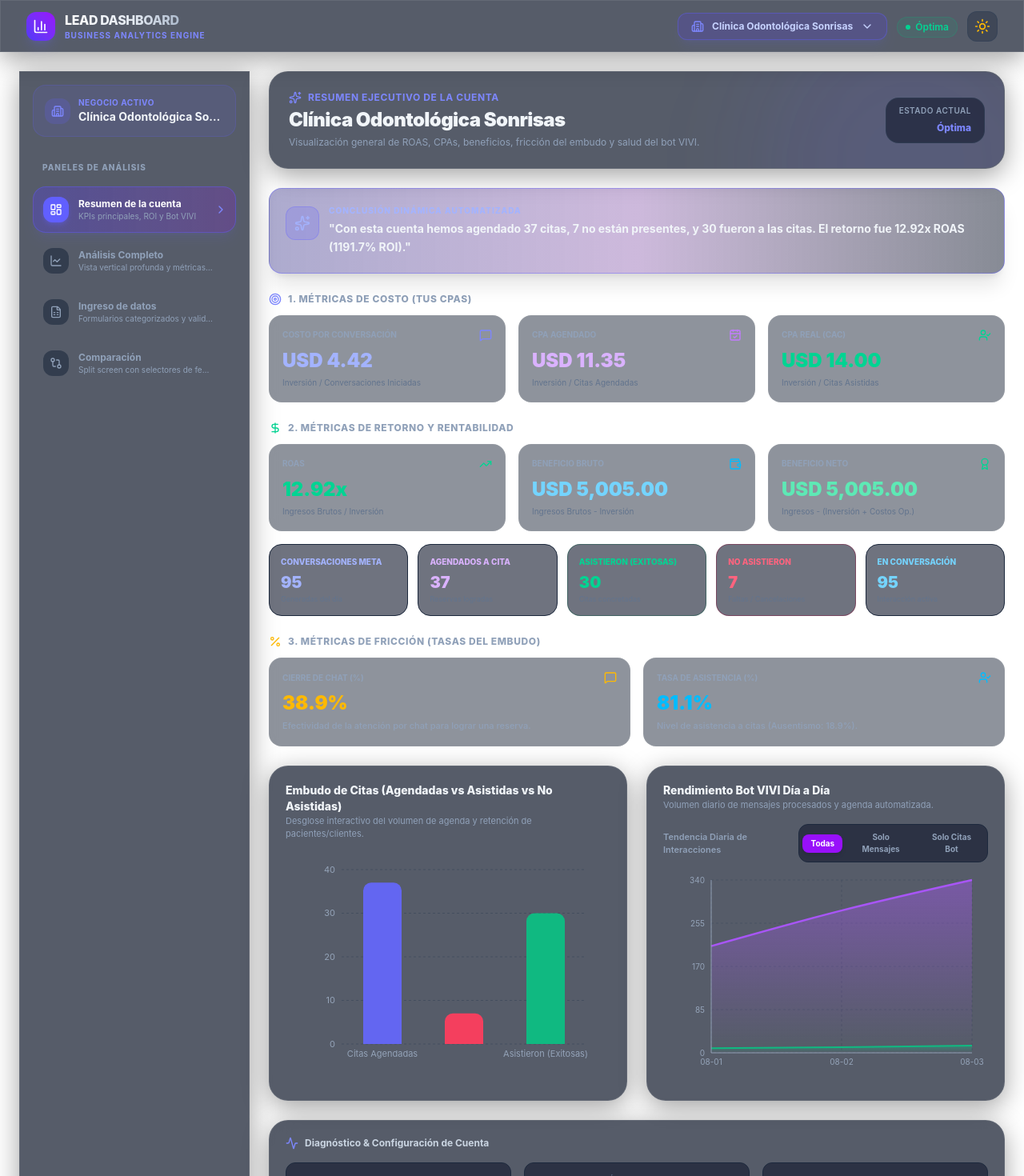
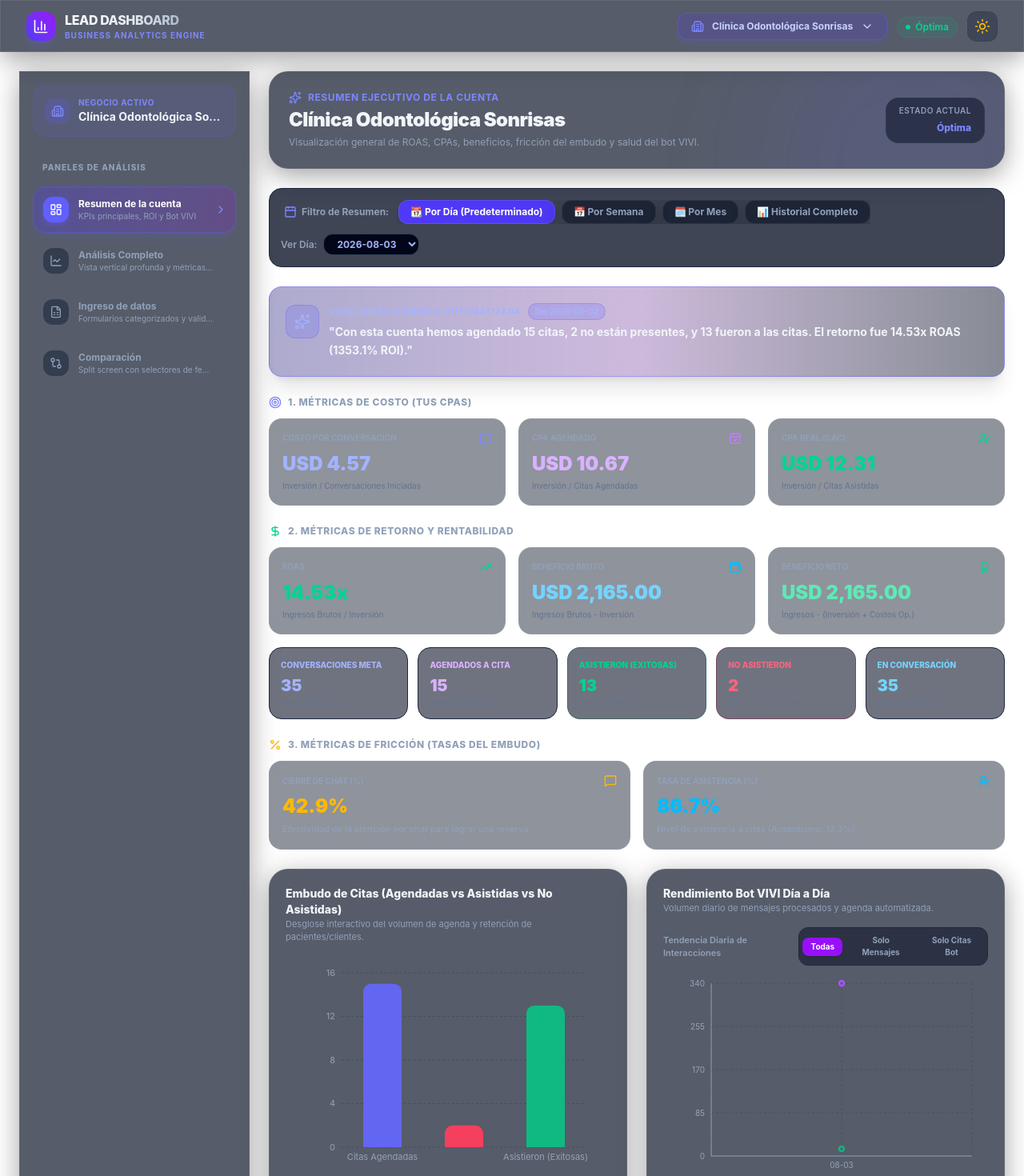
Before and after one commit to Jvasquez-45/lead-dashboard, a React (Vite) app: page / in a window 1280 px wide. Shown: the top 1470 px of the page at 80% size. Built offline with nearby package versions, Linux system fonts and the light colour scheme.

Commit message:
feat(summary): add time period filter buttons (day default, week, month, all) to AccountSummaryView

```diff
--- a/src/views/AccountSummaryView.jsx
+++ b/src/views/AccountSummaryView.jsx
@@ -1,4 +1,4 @@
-import React from 'react';
+import React, { useState, useMemo, useEffect } from 'react';
 import {
   TrendingUp,
   DollarSign,
@@ -15,19 +15,80 @@ import {
   Target,
   Percent,
   Award,
-  Wallet
+  Wallet,
+  Calendar
 } from 'lucide-react';
 import { useBusiness } from '../context/BusinessContext';
-import { formatCurrency, formatPercent, formatNumber } from '../utils/metrics';
+import { formatCurrency, formatPercent, formatNumber, calculateMetrics } from '../utils/metrics';
 import { AppointmentsFunnelChart } from '../components/charts/AppointmentsFunnelChart';
 import { ViviBotPerformanceChart } from '../components/charts/ViviBotPerformanceChart';
 
 export const AccountSummaryView = () => {
-  const { activeBusiness, metrics } = useBusiness();
+  const { activeBusiness } = useBusiness();
 
   if (!activeBusiness) return null;
 
-  const records = activeBusiness.records || [];
+  const rawRecords = activeBusiness.records || [];
+
+  // Order records by date descending
+  const sortedRecords = useMemo(() => {
+    return [...rawRecords].sort((a, b) => new Date(b.date) - new Date(a.date));
+  }, [rawRecords]);
+
+  // Extract unique dates sorted descending
+  const uniqueDates = useMemo(() => {
+    const dates = sortedRecords.map((r) => r.date).filter(Boolean);
+    return Array.from(new Set(dates));
+  }, [sortedRecords]);
+
+  const [timeFilter, setTimeFilter] = useState('day'); // 'day' (default) | 'week' | 'month' | 'all'
+  const [selectedDay, setSelectedDay] = useState(uniqueDates[0] || '');
+
+  // Keep selectedDay updated if dataset changes
+  useEffect(() => {
+    if (uniqueDates.length > 0 && (!selectedDay || !uniqueDates.includes(selectedDay))) {
+      setSelectedDay(uniqueDates[0]);
+    }
+  }, [uniqueDates, selectedDay]);
+
+  // Filter records based on selected time granularity
+  const filteredRecords = useMemo(() => {
+    if (!sortedRecords || sortedRecords.length === 0) return [];
+
+    const refDateStr = selectedDay || sortedRecords[0]?.date;
+    if (!refDateStr && timeFilter !== 'all') return sortedRecords;
+
+    const refDate = new Date(refDateStr);
+
+    if (timeFilter === 'day') {
+      return sortedRecords.filter((r) => r.date === refDateStr);
+    }
+
+    if (timeFilter === 'week') {
+      const sevenDaysAgo = new Date(refDate);
+      sevenDaysAgo.setDate(sevenDaysAgo.getDate() - 6);
+      return sortedRecords.filter((r) => {
+        const d = new Date(r.date);
+        return d >= sevenDaysAgo && d <= refDate;
+      });
+    }
+
+    if (timeFilter === 'month') {
+      const thirtyDaysAgo = new Date(refDate);
+      thirtyDaysAgo.setDate(thirtyDaysAgo.getDate() - 29);
+      return sortedRecords.filter((r) => {
+        const d = new Date(r.date);
+        return d >= thirtyDaysAgo && d <= refDate;
+      });
+    }
+
+    return sortedRecords; // 'all'
+  }, [sortedRecords, timeFilter, selectedDay]);
+
+  // Dynamically calculate metrics for the filtered view
+  const metrics = useMemo(() => {
+    return calculateMetrics(filteredRecords, activeBusiness.pricing || {});
+  }, [filteredRecords, activeBusiness.pricing]);
 
   return (
     <div className="space-y-6 pb-8">
@@ -62,6 +123,82 @@ export const AccountSummaryView = () => {
         </div>
       </div>
 
+      {/* Time Granularity Filter Bar */}
+      <div className="flex items-center justify-between flex-wrap gap-3 p-3.5 rounded-2xl bg-slate-900/80 border border-slate-800">
+        <div className="flex items-center gap-2 overflow-x-auto">
+          <span className="text-xs font-bold text-slate-400 px-1 flex items-center gap-1.5 shrink-0">
+            <Calendar className="w-4 h-4 text-indigo-400" />
+            <span>Filtro de Resumen:</span>
+          </span>
+
+          <button
+            type="button"
+            onClick={() => setTimeFilter('day')}
+            className={`px-3.5 py-1.5 rounded-xl text-xs font-bold transition-all shrink-0 ${
+              timeFilter === 'day'
+                ? 'bg-indigo-600 text-white shadow-md border border-indigo-400/30'
+                : 'glass-panel text-slate-400 hover:text-slate-200'
+            }`}
+          >
+            📆 Por Día (Predeterminado)
+          </button>
+
+          <button
+            type="button"
+            onClick={() => setTimeFilter('week')}
+            className={`px-3.5 py-1.5 rounded-xl text-xs font-bold transition-all shrink-0 ${
+              timeFilter === 'week'
+                ? 'bg-purple-600 text-white shadow-md border border-purple-400/30'
+                : 'glass-panel text-slate-400 hover:text-slate-200'
+            }`}
+          >
+            📅 Por Semana
+          </button>
+
+          <button
+            type="button"
+            onClick={() => setTimeFilter('month')}
+            className={`px-3.5 py-1.5 rounded-xl text-xs font-bold transition-all shrink-0 ${
+              timeFilter === 'month'
+                ? 'bg-emerald-600 text-white shadow-md border border-emerald-400/30'
+                : 'glass-panel text-slate-400 hover:text-slate-200'
+            }`}
+          >
+            🗓️ Por Mes
+          </button>
+
+          <button
+            type="button"
+            onClick={() => setTimeFilter('all')}
+            className={`px-3.5 py-1.5 rounded-xl text-xs font-bold transition-all shrink-0 ${
+              timeFilter === 'all'
+                ? 'bg-slate-700 text-white shadow-md border border-slate-600'
+                : 'glass-panel text-slate-400 hover:text-slate-200'
+            }`}
+          >
+            📊 Historial Completo
+          </button>
+        </div>
+
+        {/* Date dropdown when timeFilter === 'day' */}
+        {timeFilter === 'day' && uniqueDates.length > 0 && (
+          <div className="flex items-center gap-2">
+            <span className="text-xs text-slate-400 font-semibold">Ver Día:</span>
+            <select
+              value={selectedDay}
+              onChange={(e) => setSelectedDay(e.target.value)}
+              className="px-3 py-1 rounded-xl bg-slate-950 border border-slate-700 text-xs font-bold text-indigo-300 focus:outline-none focus:ring-1 focus:ring-indigo-500"
+            >
+              {uniqueDates.map((d) => (
+                <option key={d} value={d}>
+                  {d}
+                </option>
+              ))}
+            </select>
+          </div>
+        )}
+      </div>
+
       {/* Dynamic Conclusion Highlight Card */}
       <div className="p-5 rounded-2xl bg-gradient-to-r from-indigo-900/40 via-purple-900/30 to-slate-900/50 border border-indigo-500/40 shadow-xl relative overflow-hidden">
         <div className="flex items-start gap-3">
@@ -69,9 +206,17 @@ export const AccountSummaryView = () => {
             <Sparkles className="w-5 h-5 animate-pulse" />
           </div>
           <div>
-            <span className="text-[10px] font-extrabold uppercase tracking-widest text-indigo-300 block mb-1">
-              Conclusión Dinámica Automatizada
-            </span>
+            <div className="flex items-center gap-2 mb-1">
+              <span className="text-[10px] font-extrabold uppercase tracking-widest text-indigo-300">
+                Conclusión Dinámica Automatizada
+              </span>
+              <span className="text-[10px] px-2 py-0.5 rounded-full bg-indigo-500/20 text-indigo-300 font-bold border border-indigo-500/30">
+                {timeFilter === 'day' && `Día ${selectedDay}`}
+                {timeFilter === 'week' && 'Últimos 7 Días'}
+                {timeFilter === 'month' && 'Últimos 30 Días'}
+                {timeFilter === 'all' && 'Historial Completo'}
+              </span>
+            </div>
             <p className="text-sm font-bold text-slate-100 dark:text-slate-100 light:text-slate-900 leading-relaxed">
               "{metrics.dynamicConclusion}"
             </p>
@@ -266,7 +411,7 @@ export const AccountSummaryView = () => {
               </p>
             </div>
           </div>
-          <AppointmentsFunnelChart records={records} />
+          <AppointmentsFunnelChart records={filteredRecords} />
         </div>
 
         {/* VIVI Bot Performance Chart */}
@@ -281,7 +426,7 @@ export const AccountSummaryView = () => {
               </p>
             </div>
           </div>
-          <ViviBotPerformanceChart records={records} />
+          <ViviBotPerformanceChart records={filteredRecords} />
         </div>
 
       </div>
```
